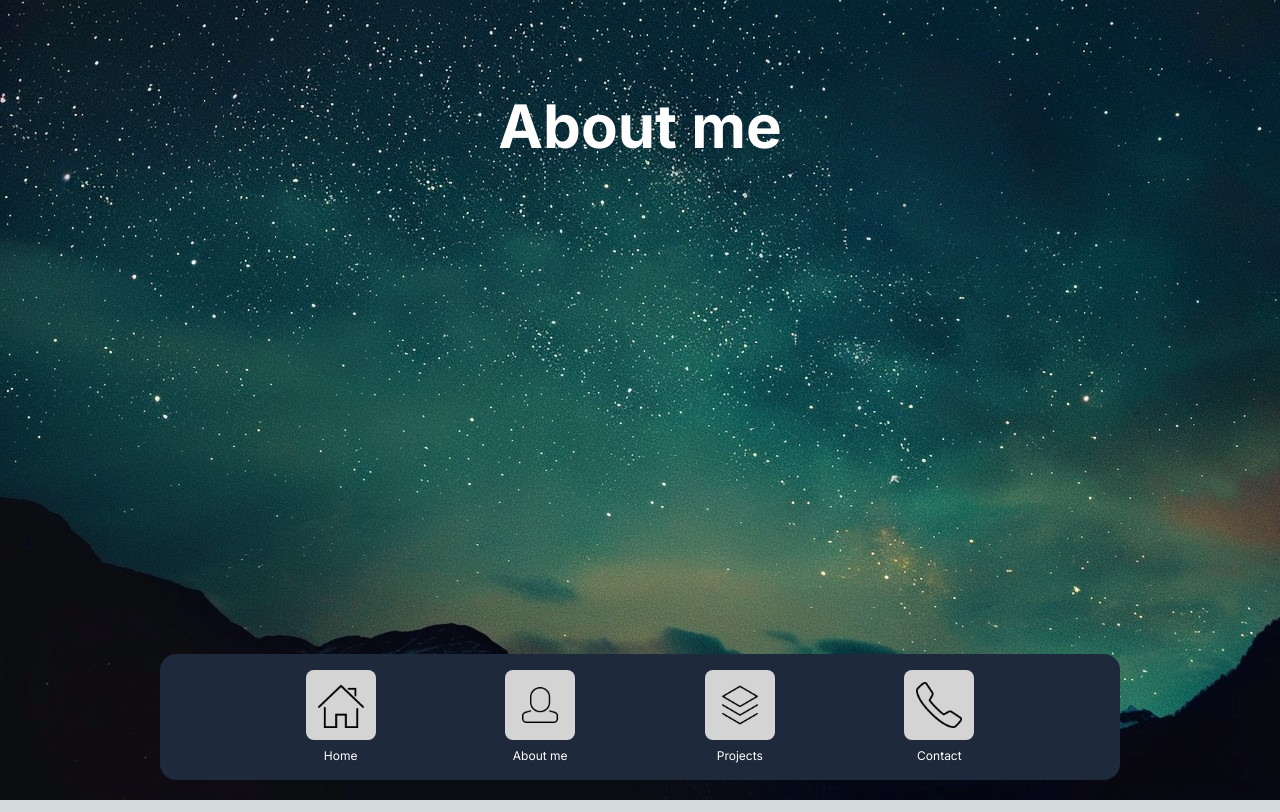
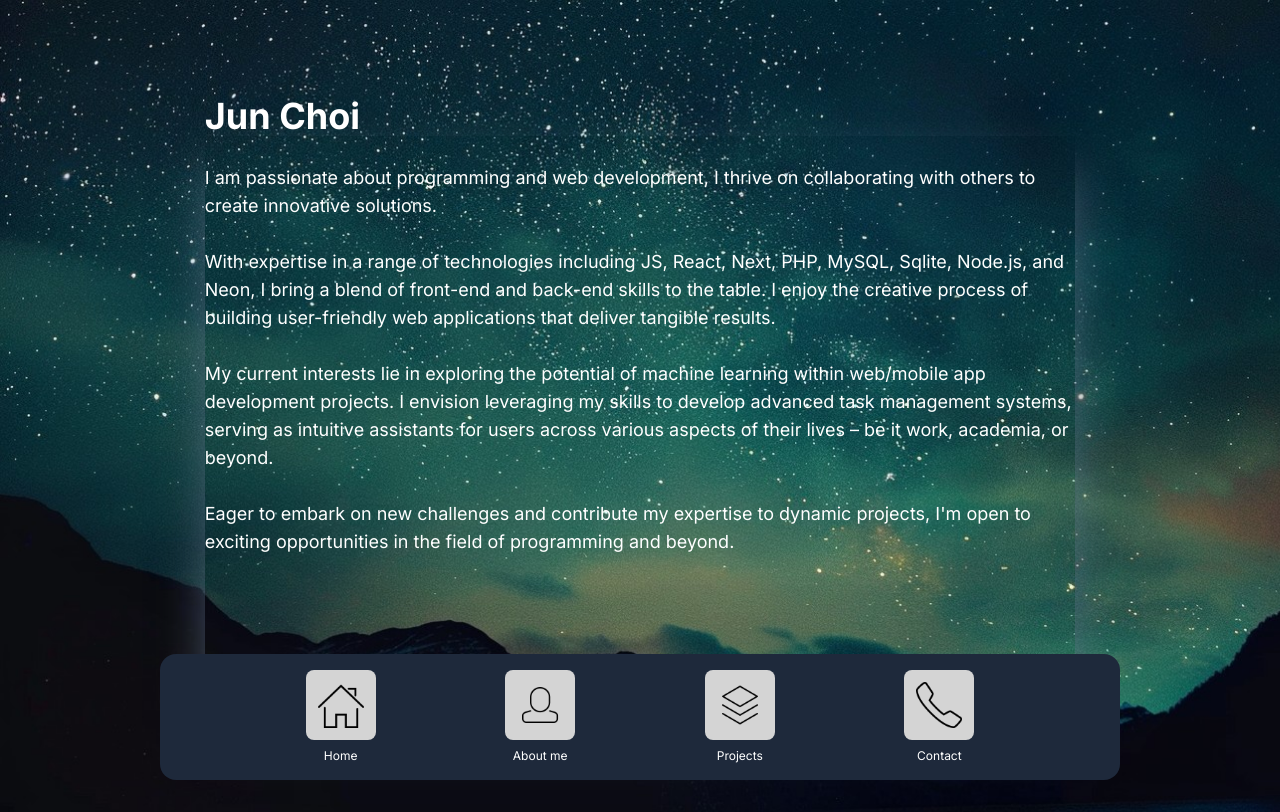
Before and after one commit to JunChoii/Portfolio, a Next.js app: page /aboutme in a window 1280 px wide. Built offline with nearby package versions, Linux system fonts and the light colour scheme.

Commit message:
Update background image and page layout in aboutme/page.tsx, contact/page.tsx, page.tsx, and projects/page.tsx

```diff
--- a/src/app/aboutme/page.tsx
+++ b/src/app/aboutme/page.tsx
@@ -5,10 +5,34 @@ export default function AboutMe() {
   return (
     <main
       className="min-h-screen flex flex-col items-center justify-between p-4 md:p-24 bg-slate-600"
-      style={{ backgroundImage: "url('/nightsky.jpg')" }}
+      style={{
+        backgroundImage: "url('/nightsky.jpg')",
+        backgroundAttachment: "fixed", // Ensure background image is fixed
+        backgroundRepeat: "no-repeat", // Prevent background image from repeating
+        backgroundSize: "cover" // Ensure background image covers the entire area
+      }}
     >
-      <div className="top flex flex-col md:flex-row items-center justify-center md:justify-start">
-        <h1 className="text-6xl font-bold text-white mb-2 md:mb-0">About me</h1>
+      <div className="top w-4/5 md:flex-row items-center justify-center md:justify-start">
+        <h1 className="text-4xl font-bold text-white mb-2 md:mb-0">Jun Choi</h1>
+        <h1 className="text-lg text-white shadow-2xl shadow-slate-500 pb-40">
+          <br />
+          I am passionate about programming and web development, I thrive on
+          collaborating with others to create innovative solutions.<br /><br />
+          With expertise in a range of technologies including JS, React, Next,
+          PHP, MySQL, Sqlite, Node.js, and Neon, I bring a blend of front-end
+          and back-end skills to the table. I enjoy the creative process of
+          building user-friendly web applications that deliver tangible
+          results.<br /><br />
+          My current interests lie in exploring the potential of machine
+          learning within web/mobile app development projects. I envision
+          leveraging my skills to develop advanced task management systems,
+          serving as intuitive assistants for users across various aspects of
+          their lives – be it work, academia, or beyond.<br /><br />
+          Eager to embark on new challenges and contribute my expertise to
+          dynamic projects, I'm open to exciting opportunities in the field of
+          programming and beyond.
+        </h1>
+
       </div>
       <div className="bottom">
         <Navbar />
--- a/src/app/page.tsx
+++ b/src/app/page.tsx
@@ -15,7 +15,7 @@ export default function Home() {
       </video>
       <div className="relative z-10">
         <div className="top flex flex-col md:flex-row items-center justify-center md:justify-start">
-          <div className="relative w-40 h-40 md:w-48 md:h-48 rounded-full overflow-hidden mb-4 md:mr-10 md:mb-0">
+          <div className="relative w-40 h-40 md:w-48 md:h-48 rounded-full overflow-hidden mb-4 md:mr-10 md:mb-0 shadow shadow-white">
             <Image
               src="/HeadShot.jpg"
               alt=""
@@ -38,6 +38,13 @@ export default function Home() {
             </h1>
           </div>
         </div>
+        <div className="flex justify-center mt-7">
+          <a href="/">
+            <div className="bg-slate-500 w-80 h-10 rounded-lg text-white flex items-center justify-center shadow shadow-white hover:bg-slate-600">
+              Your feedback is appreciated!
+            </div>
+          </a>
+        </div>
         <div className="bottom">
           <Navbar />
         </div>
--- a/src/app/projects/page.tsx
+++ b/src/app/projects/page.tsx
@@ -8,7 +8,8 @@ export default function Projects() {
 
   useEffect(() => {
     const handleScroll = () => {
-      const scrollTop = window.pageYOffset || document.documentElement.scrollTop;
+      const scrollTop =
+        window.pageYOffset || document.documentElement.scrollTop;
       setShowNavbar(scrollTop <= 0);
     };
 
@@ -21,7 +22,13 @@ export default function Projects() {
   return (
     <main
       className="min-h-screen flex flex-col items-center justify-between p-4 md:p-24 bg-slate-600"
-      style={{ backgroundImage: "url('/nightsky.jpg')" }}
+      style={{
+        backgroundImage: "url('/nightsky.jpg')",
+        backgroundAttachment: "fixed",
+        backgroundRepeat: "no-repeat",
+        backgroundSize: "cover",
+        backgroundPosition: "center",
+      }}
     >
       <div className="top flex flex-wrap justify-center">
         <div className="w-60 h-60 m-4 p-2 bg-slate-400 rounded-lg flex items-center justify-center">
@@ -76,7 +83,10 @@ export default function Projects() {
           />{" "}
         </div>
       </div>
-      <div className={`bottom ${showNavbar ? 'opacity-100' : 'opacity-0'}`} style={{ transition: "opacity 1s" }}>
+      <div
+        className={`bottom ${showNavbar ? "opacity-100" : "opacity-0"}`}
+        style={{ transition: "opacity 1s" }}
+      >
         <Navbar />
       </div>
     </main>
```
